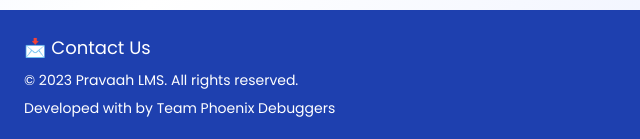
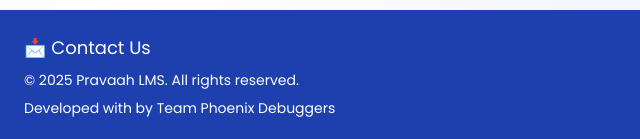
Before and after one commit to kausik1314/E-learning-platform, a website: page index.html in a window 1280 px wide. Shown: the part 1058-1197 px from the top of the page, 0-640 px from the left. Drawn offline with nearby package versions, Linux system fonts and the light colour scheme.

Commit message:
Update index.html

```diff
--- a/index.html
+++ b/index.html
@@ -127,7 +127,7 @@
         <a href="contact.html" class="text-white hover:underline text-lg font-medium">📩 Contact Us</a>
 
         <!-- Copyright and Credits -->
-        <p class="text-sm">© 2023 Pravaah LMS. All rights reserved.</p>
+        <p class="text-sm">© 2025 Pravaah LMS. All rights reserved.</p>
         <p class="text-sm">Developed with by Team Phoenix Debuggers</p>
       </div>
     </div>
```
